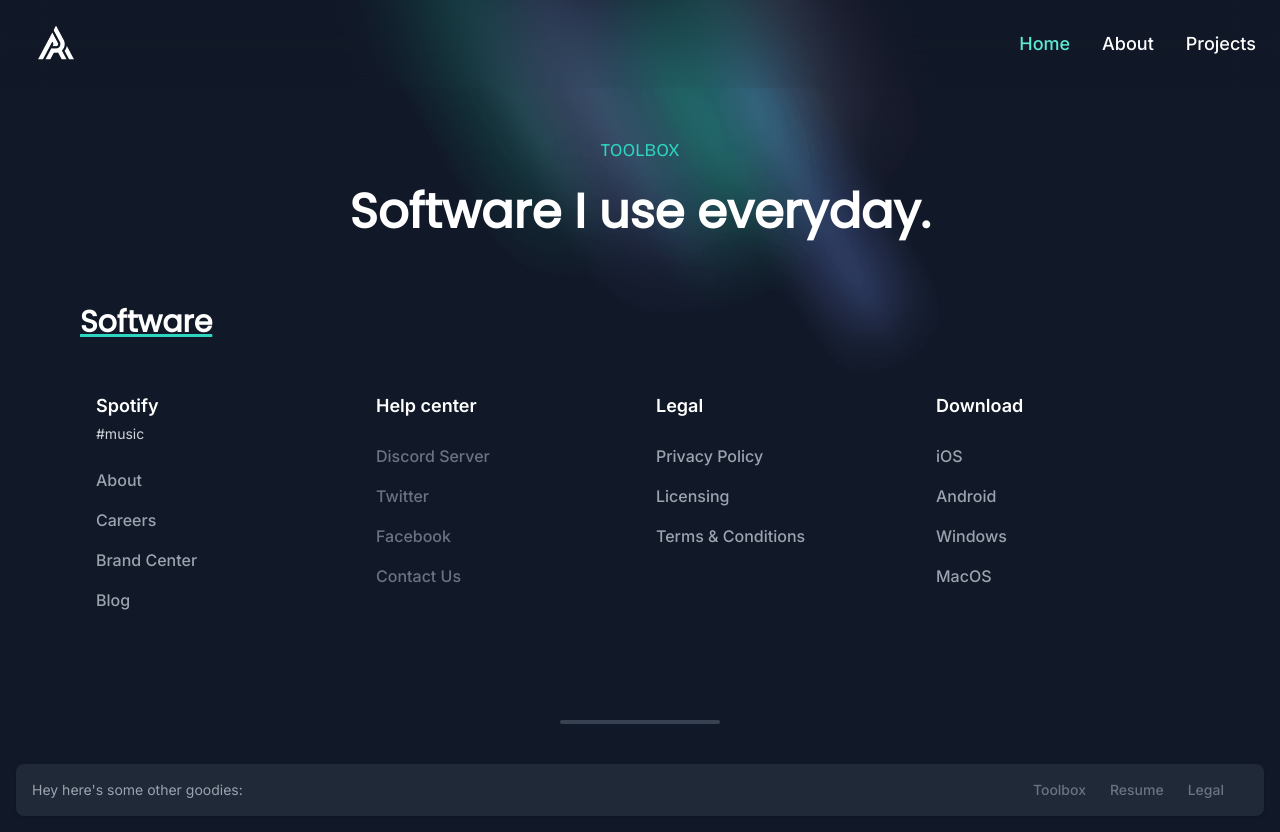
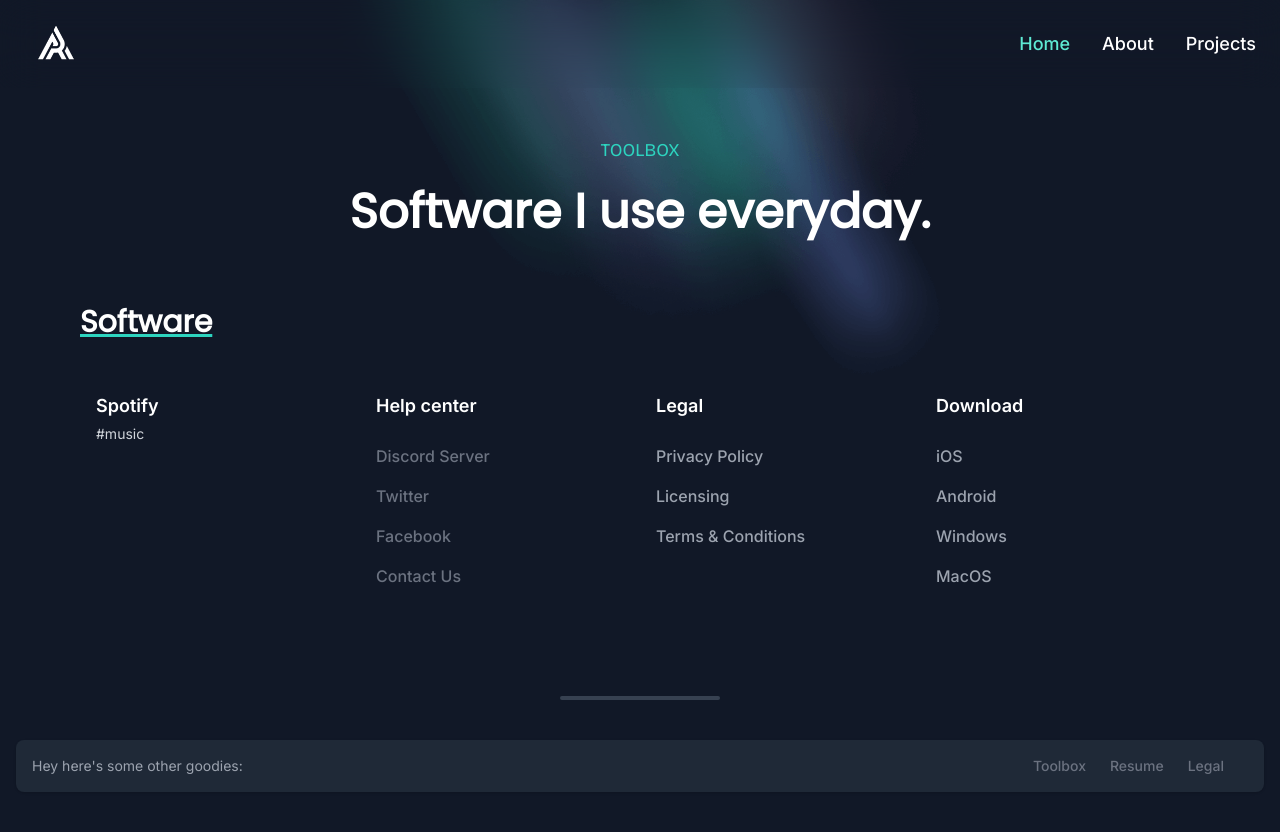
Before and after one commit to git-Abdul/dev, a Next.js app: page /toolbox in a window 1280 px wide. After the commit the page ends 808 px from the top, so only its background shows below. Built offline with nearby package versions, Linux system fonts and the light colour scheme; a web font is replaced by a local one.

Commit message:
Changes made

```diff
--- a/app/toolbox/page.js
+++ b/app/toolbox/page.js
@@ -112,16 +112,7 @@ export default function ToolBox() {
             <h2 className="mb-6 text-gray-300 text-sm mt-1">#music</h2>
             <ul class="text-gray-400 font-medium">
               <li class="mb-4">
-                <a href="#" class=" hover:underline">About</a>
-              </li>
-              <li class="mb-4">
-                <a href="#" class="hover:underline">Careers</a>
-              </li>
-              <li class="mb-4">
-                <a href="#" class="hover:underline">Brand Center</a>
-              </li>
-              <li class="mb-4">
-                <a href="#" class="hover:underline">Blog</a>
+
               </li>
             </ul>
           </div>
--- a/next.config.js
+++ b/next.config.js
@@ -1,4 +1,6 @@
 /** @type {import('next').NextConfig} */
-const nextConfig = {}
+const nextConfig = {
+    output: 'export',
+}
 
 module.exports = nextConfig
```
